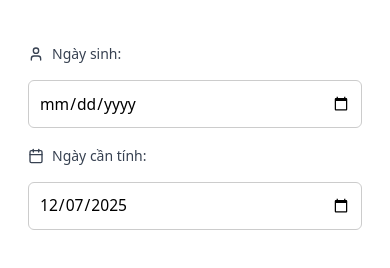
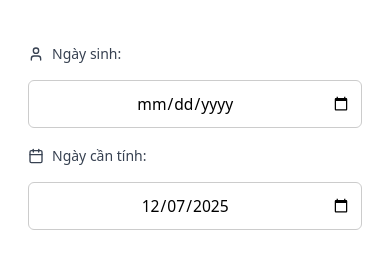
Before and after one commit to nguyen-the-ki/Personal-Day-Calculator, a plain HTML site: page tính ngày.html in a window 390 px wide. Shown: the part 108-376 px from the top of the page. Drawn offline with nearby package versions, Linux system fonts and the light colour scheme.

Commit message:
Trying to fix UI on iphone

```diff
--- a/tính ngày.html
+++ b/tính ngày.html
@@ -7,7 +7,8 @@
 <script src="https://cdn.tailwindcss.com"></script>
 
 <style>
-  body {
+  body, html {
+    overflow-x: hidden;
     font-family: ui-sans-serif,system-ui,sans-serif,"Apple Color Emoji","Segoe UI Emoji","Segoe UI Symbol","Noto Color Emoji";
     background: #ffffff;
     margin: 0;
@@ -84,13 +85,15 @@
     color: #ff0000;
   }
 
-  #birth {
-      line-height: 36px;
-      text-align: left;
+  #birth, #target {
+      line-height: 48px;
+      text-align: center;
   }
 
-  #birth::-webkit-date-and-time-value {
-      text-align: left;
+  #birth::-webkit-date-and-time-value,
+  #target::-webkit-date-and-time-value {
+      text-align: center !important;
+      padding-left: 0px;
   }
 </style>
 </head>
```
